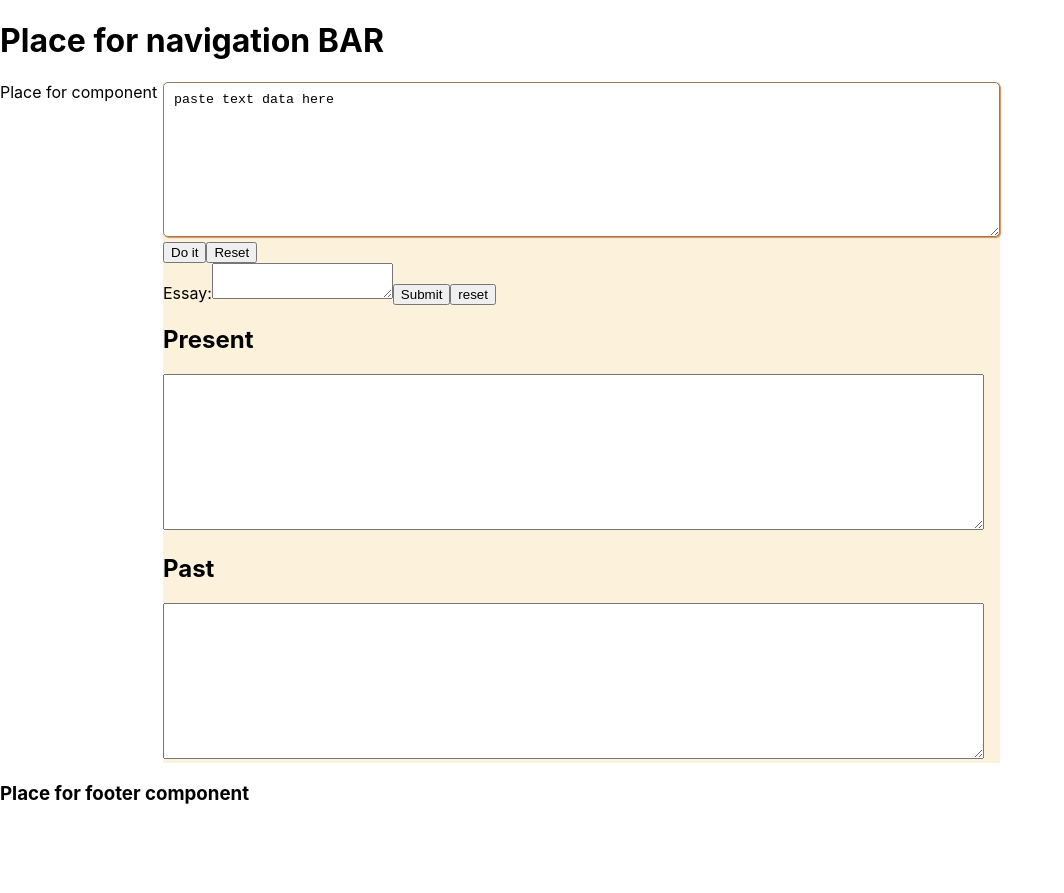
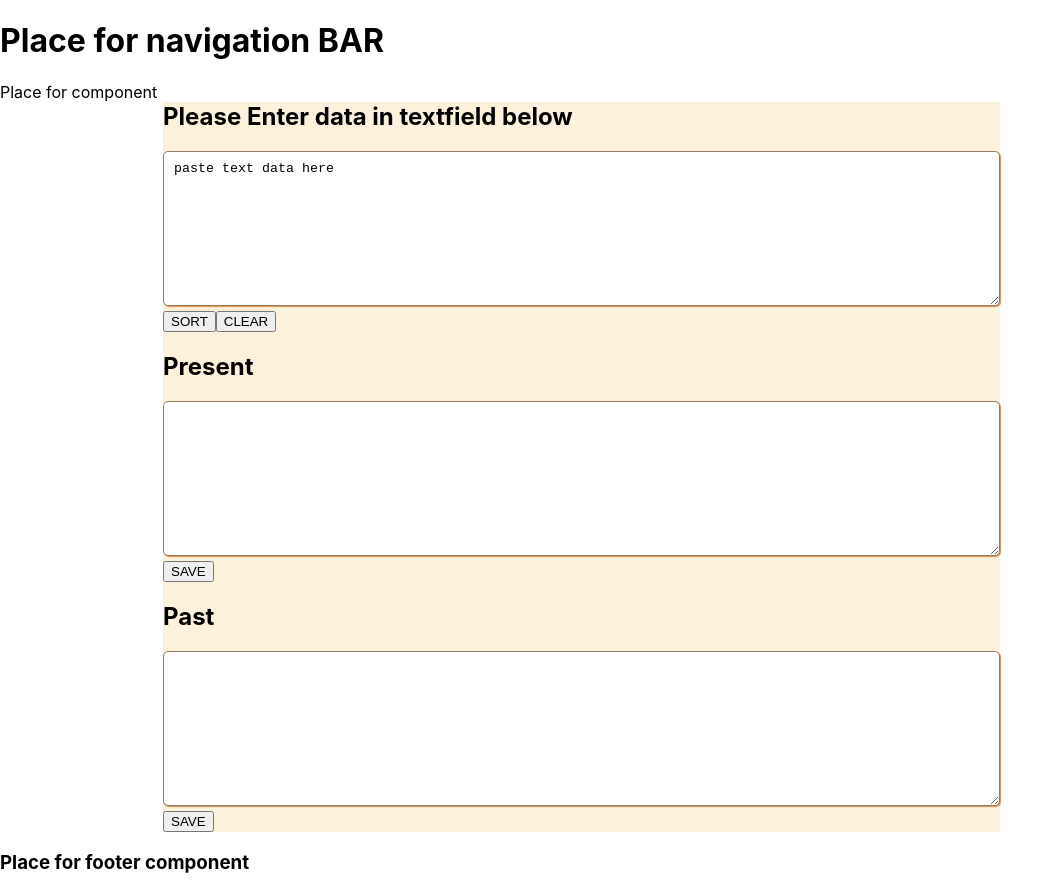
Before and after one commit to AndreyKonovalenko/toolkit, a React (Create React App) app in the folder client/: page / in a window 1280 px wide. Shown: the whole page, without its empty margins (0-1064 px from the left). Before the commit the page ends 823 px from the top, so only its background shows below. Built offline with nearby package versions, Linux system fonts and the light colour scheme.

Commit message:
feat: add copy text feature

```diff
--- a/client/src/components/CustomTextArea.js
+++ b/client/src/components/CustomTextArea.js
@@ -23,14 +23,19 @@ const CustomTextArea = (props) => {
   const classes = useStyles({ ...props, theme });
 
   return (
-
-    <textarea className={classes.textarea} style={props.overrideStyle} value={props.value} onChange={props.onChange} onFocus={props.onFocus} rows="10" cols="100"/>
+    <textarea
+      className={classes.textarea}
+      id={props.id}
+      disabled={props.disabled}
+      style={props.overrideStyle}
+      value={props.value}
+      onChange={props.onChange}
+      onFocus={props.onFocus}
+      rows="10"
+      cols="100"
+    />
 
   );
 };
 
-// const styles = StyleSheet.create({
-
-// });
-
 export default CustomTextArea;
--- a/client/src/pages/TextSorter.js
+++ b/client/src/pages/TextSorter.js
@@ -1,4 +1,4 @@
-import React, { useState, useEffect } from 'react';
+import React, { useState } from 'react';
 import CustomTextArea from '../components/CustomTextArea';
 import { createUseStyles, useTheme } from 'react-jss';
 
@@ -8,18 +8,16 @@ let useStyles = createUseStyles((theme) => ({
   },
 }));
 
-//import Colors from '../constants/Colors';
 
 const TextSorter = (props) => {
   const theme = useTheme();
   const classes = useStyles({ ...props, theme });
+  const [textData, setTextData] = useState('paste text data here');
+  const [onClickStyle, setOnClickStyle] = useState(null);
+  const [presentData, setPresentData] = useState('')
+  const [pastData, setPastData] = useState('');
 
-  const [textData, setTextData] = useState('paste text data here');
-  const [onClickStyle, setOnClickStyle] = useState(null)
 
-  const printIt = () => {
-    console.log('Hello world!');
-  };
 
   const onSumbmitHandler = (event) => {
     event.preventDefault();
@@ -34,75 +32,84 @@ const TextSorter = (props) => {
   const onFocusHander = () => {
     setOnClickStyle({ outlineColor: theme.colorPrimary })
   }
-  useEffect(() => {
-    console.log(textData);
-  });
-  // function sortText() {
-  //   let y = document.getElementById("inputArea").value
-  //   let presentOutput = document.getElementById("presentArea");
-  //   let pastOutput = document.getElementById("pastArea")
-  //   let myArr = y.split(/\n/g);
-  //   const br = document.createElement("br")
-  //   let presentResult = ""
-  //   let pastResult = ""
-  //   myArr.forEach(function(element) {
-  //     element = element.replaceAll(/\t/g, " ")
-  //     let re = /\(/g
-  //     if (element.search(re) != -1) {
-  //       if (element != "") {
-  //         pastResult = pastResult + element + "\n"
-  //       }
-  //     }
-  //     else {
-  //       if (element != "") {
-  //         presentResult = presentResult + element + "\n"
-  //       }
-  //     }
-  //   })
-  //   presentOutput.innerHTML = presentResult
-  //   pastOutput.innerHTML = pastResult
 
+  const clearFields = () => {
+    setPresentData("");
+    setPastData("");
+    setTextData("paste text data here")
+  }
+
+  const onSaveHandler = (id) => {
+    let copyText = document.getElementById(id);
+    copyText.select();
+    copyText.setSelectionRange(0, 99999); /*For mobile devices*/
+    document.execCommand("copy");
+  }
+
+  const sortText = (data) => {
+    let myArr = data.split(/\n/g);
+    let presentResult = ""
+    let pastResult = ""
+    myArr.forEach(function(element) {
+      element = element.replaceAll(/\t/g, " ")
+      let re = /\(/g
+      if (element.search(re) !== -1) {
+        if (element !== "") {
+          pastResult = pastResult + element + "\n"
+        }
+      }
+      else {
+        if (element !== "") {
+          presentResult = presentResult + element + "\n"
+        }
+      }
+    })
+    setPresentData(presentResult);
+    setPastData(pastResult)
+  }
   const data = (
 
     <div className={classes.container}>
+            <h2>Please Enter data in textfield below</h2>
             <CustomTextArea
+              id={'input'}
               value={textData}
               onSubmit={onSumbmitHandler}
               onChange={onChangeHandler}
               overrideStyle={onClickStyle}
               onFocus={onFocusHander}
+              disabled={false}
             />
-
             <div>
-              <button onClick={printIt}>Do it</button>
-              <button onClick='resetFields()'>Reset</button>
+              <button onClick={() => sortText(textData)}>SORT</button>
+              <button onClick={clearFields}>CLEAR</button>
             </div>
-            <form onSubmit={() => {}}>
-              <label>
-                Essay:
-                <textarea value='' onChange={() => {}} />
-              </label>
-              <input type='submit' value='Submit' />
-              <input type='reset' value='reset' />
-            </form>
+            <h2>Present</h2>
+            <CustomTextArea
+              id={'present'}
+              value={presentData}
+              onSubmit={onSumbmitHandler}
+              onChange={onChangeHandler}
+              overrideStyle={onClickStyle}
+              onFocus={onFocusHander}
+              disabled={false}/>
             <div>
-              <h2>Present</h2>
-              <textarea
-                id='presentArea'
-                name='test'
-                rows='10'
-                cols='100'
-              ></textarea>
-              <h2>Past</h2>
-              <textarea
-                id='pastArea'
-                name='test'
-                rows='10'
-                cols='100'
-              ></textarea>
+              <button onClick={()=>onSaveHandler('present')}>SAVE</button>
             </div>
-          </div>
-
+            <h2>Past</h2>
+            <CustomTextArea
+              id={'past'}
+              value={pastData}
+              onSubmit={onSumbmitHandler}
+              onChange={onChangeHandler}
+              overrideStyle={onClickStyle}
+              onFocus={onFocusHander}
+              disabled={false}
+            />
+            <div>
+              <button onClick={()=>onSaveHandler('past')}>SAVE</button>
+            </div>
+    </div>
   );
   return data;
 };
```
